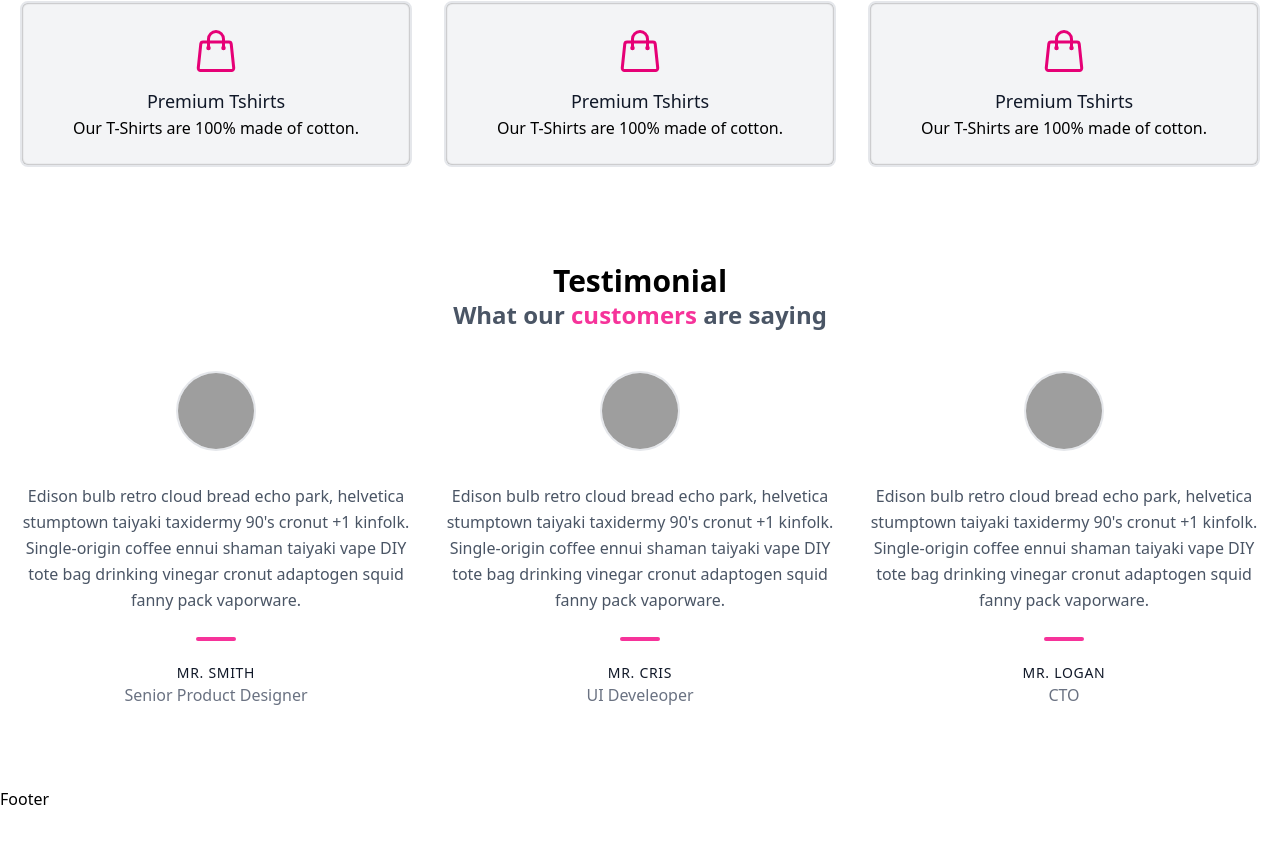
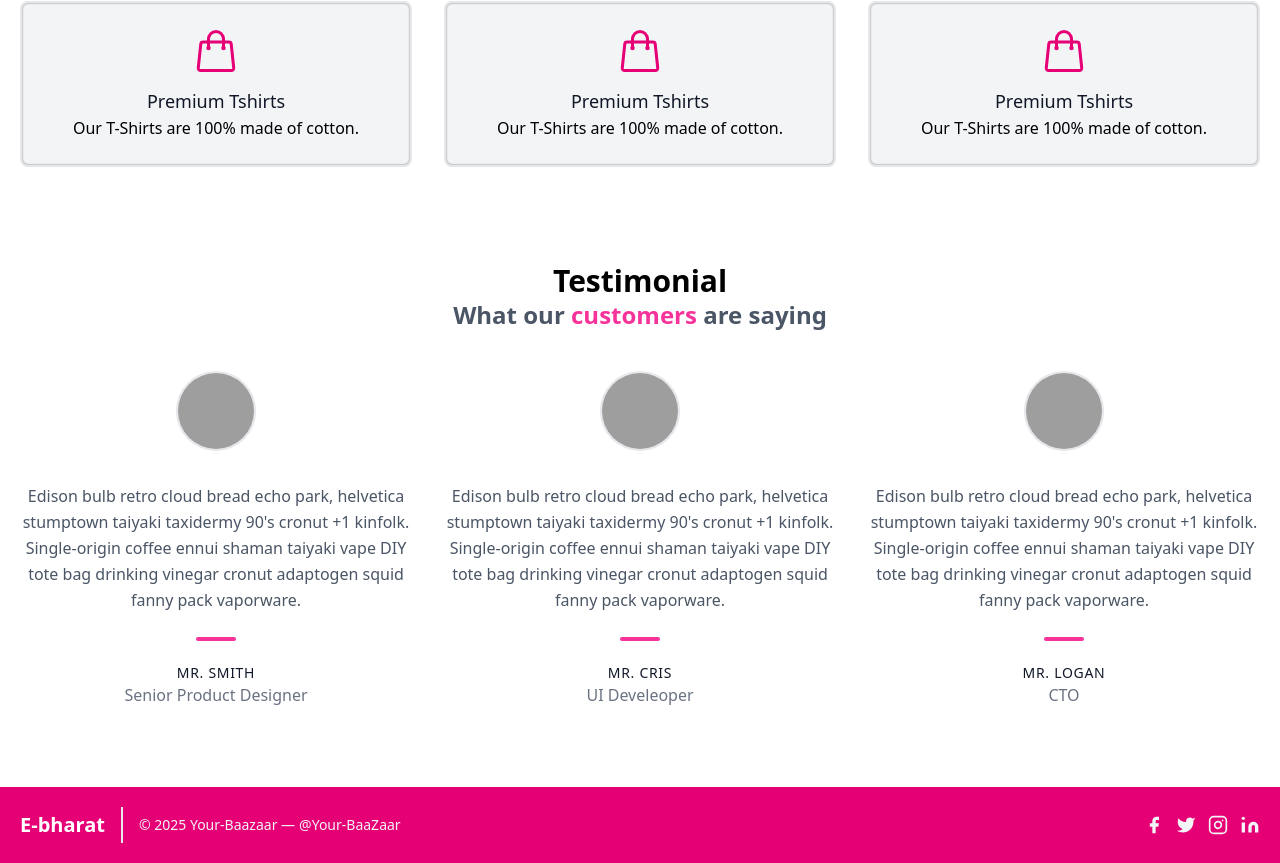
Before and after one commit to Deepak6205/shoping-app, a React (Vite) app: page / in a window 1280 px wide. Shown: the part 555-1418 px from the top of the page. Before the commit the page ends 1366 px from the top, so only its background shows below. Built offline with nearby package versions, Linux system fonts and the light colour scheme; grey boxes are pictures that could not be loaded.

Commit message:
desined Footer

```diff
--- a/src/components/footer/Footer.jsx
+++ b/src/components/footer/Footer.jsx
@@ -1,9 +1,97 @@
-import React from 'react'
+import { Link } from "react-router-dom";
 
 const Footer = () => {
   return (
-    <div>Footer</div>
-  )
-}
+    <div>
 
-export default Footer
+      <footer className="text-gray-600 body-font bg-pink-600">
+
+        <div className="container px-5 py-5 mx-auto flex items-center sm:flex-row flex-col">
+
+          <a className="flex title-font font-medium items-center md:justify-start justify-center text-white">
+            <span className="text-xl font-bold">E-bharat</span>
+          </a>
+
+          <p className="text-sm text-gray-100 sm:ml-4 sm:pl-4 sm:border-l-2 sm:border-gray-200 sm:py-2 sm:mt-0 mt-4">
+            © 2025 Your-Baazaar —
+            <Link
+              to={"/"}
+              className="text-gray-100 ml-1"
+              rel="noopener noreferrer"
+              target="_blank"
+            >
+              @Your-BaaZaar
+            </Link>
+          </p>
+
+
+          <span className="inline-flex sm:ml-auto sm:mt-0 mt-4 justify-center sm:justify-start">
+
+            <a className="text-gray-100 cursor-pointer">
+              <svg
+                fill="currentColor"
+                strokeLinecap="round"
+                strokeLinejoin="round"
+                strokeWidth={2}
+                className="w-5 h-5"
+                viewBox="0 0 24 24"
+              >
+                <path d="M18 2h-3a5 5 0 00-5 5v3H7v4h3v8h4v-8h3l1-4h-4V7a1 1 0 011-1h3z" />
+              </svg>
+            </a>
+
+
+            <a className="ml-3 text-gray-100 cursor-pointer">
+              <svg
+                fill="currentColor"
+                strokeLinecap="round"
+                strokeLinejoin="round"
+                strokeWidth={2}
+                className="w-5 h-5"
+                viewBox="0 0 24 24"
+              >
+                <path d="M23 3a10.9 10.9 0 01-3.14 1.53 4.48 4.48 0 00-7.86 3v1A10.66 10.66 0 013 4s-4 9 5 13a11.64 11.64 0 01-7 2c9 5 20 0 20-11.5a4.5 4.5 0 00-.08-.83A7.72 7.72 0 0023 3z" />
+              </svg>
+            </a>
+
+
+            <a className="ml-3 text-gray-100 cursor-pointer">
+              <svg
+                fill="none"
+                stroke="currentColor"
+                strokeLinecap="round"
+                strokeLinejoin="round"
+                strokeWidth={2}
+                className="w-5 h-5"
+                viewBox="0 0 24 24"
+              >
+                <rect width={20} height={20} x={2} y={2} rx={5} ry={5} />
+                <path d="M16 11.37A4 4 0 1112.63 8 4 4 0 0116 11.37zm1.5-4.87h.01" />
+              </svg>
+            </a>
+
+            <a className="ml-3 text-gray-100 cursor-pointer">
+              <svg
+                fill="currentColor"
+                stroke="currentColor"
+                strokeLinecap="round"
+                strokeLinejoin="round"
+                strokeWidth={0}
+                className="w-5 h-5"
+                viewBox="0 0 24 24"
+              >
+                <path
+                  stroke="none"
+                  d="M16 8a6 6 0 016 6v7h-4v-7a2 2 0 00-2-2 2 2 0 00-2 2v7h-4v-7a6 6 0 016-6zM2 9h4v12H2z"
+                />
+                <circle cx={4} cy={4} r={2} stroke="none" />
+              </svg>
+            </a>
+          </span>
+        </div>
+      </footer>
+    </div>
+  );
+};
+
+export default Footer;
```
Also changed, not shown: src/components/testimonial/Testimonial.jsx (+6 -6 lines).
